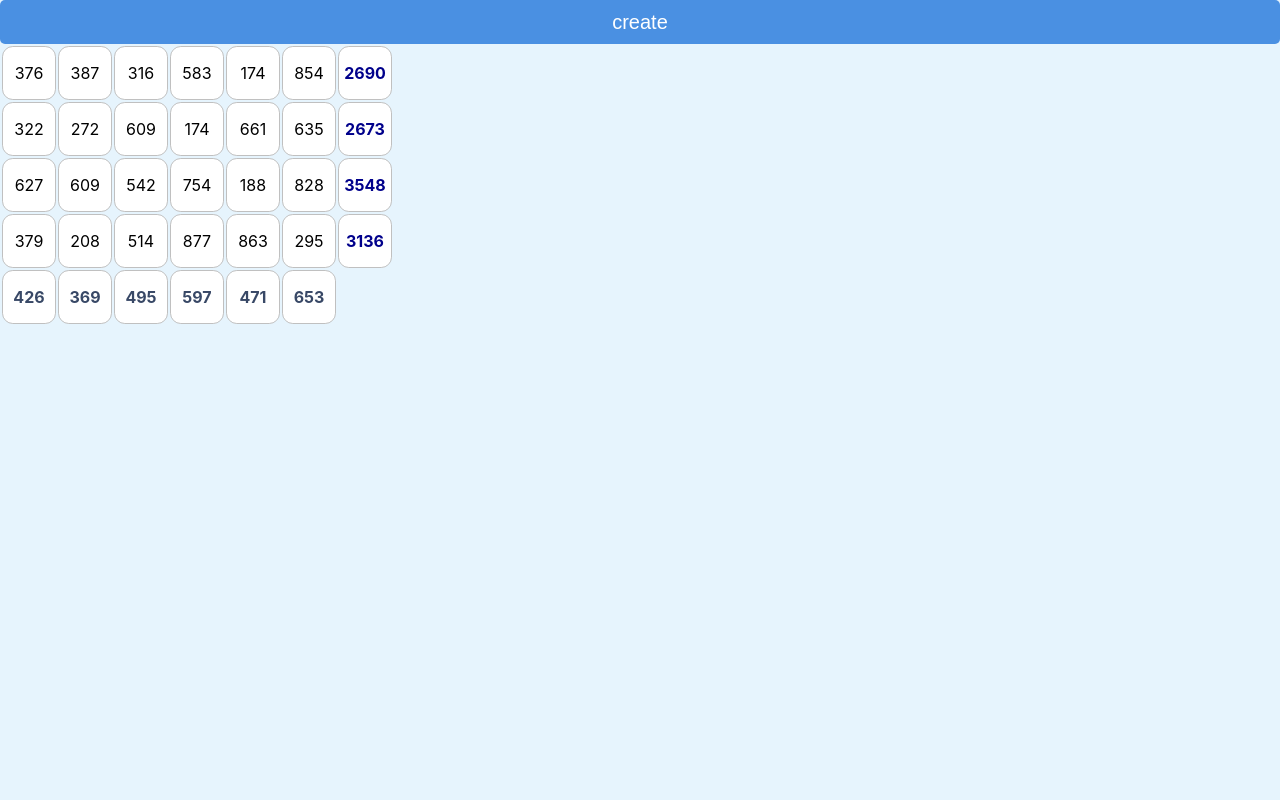
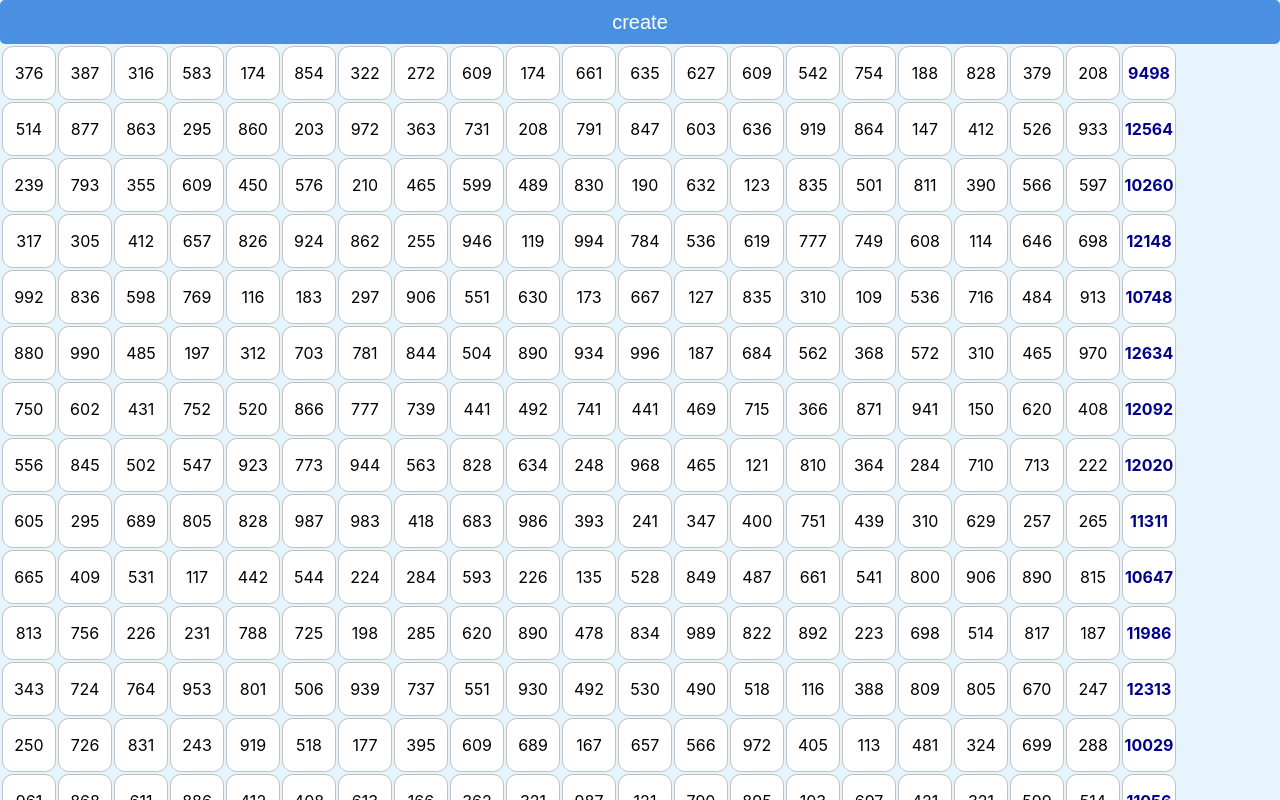
Before and after one commit to Yevgen32/matrix-react, a React (Create React App) app: page / in a window 1280 px wide. Both pictures are taken after a click on the button "create". Shown: the top 800 px of the page. Built offline with nearby package versions, Linux system fonts and the light colour scheme.

Commit message:
hooks done

```diff
--- a/src/App.css
+++ b/src/App.css
@@ -6,7 +6,10 @@ body {
   -webkit-font-smoothing: antialiased;
   -moz-osx-font-smoothing: grayscale;
   background-color: #e6f4fd;
+  user-select: none;
+  -moz-user-select: none;
 }
+
 input {
   margin: 10px 2px;
   width: 85%;
--- a/src/App.js
+++ b/src/App.js
@@ -3,15 +3,13 @@ import Row from "./Row";
 import "./App.css";
 
 const App = () => {
-  const [m] = useState(6);
-  const [n] = useState(4);
-  const [x] = useState(3);
+  const [m] = useState(20);
+  const [n] = useState(20);
+  const [x] = useState(10);
   const [matrix, setMatrix] = useState([]);
   const [sumRow, setSumRow] = useState([]);
   const [averageCol, setAverageCol] = useState([]);
   const [comingItems, setComingItems] = useState([]);
-  const [percentRow, setPercentRow] = useState([]);
-  const [indexSumRow, setIndexSumRow] = useState(null);
 
   const getRandomNumber = (min: number, max: number) =>
     Math.floor(Math.random() * (max - min) + min);
@@ -61,14 +59,19 @@ const App = () => {
     setAverageCol(getAverageCol(matrix));
   }
 
-  const counter = (cur) => {
-    const matrixCount = matrix.map((row)=>row.map((col)=> col.id===cur.id ? {...col, amount: col.amount+1}:col))
+  const counter = cur => {
+    const matrixCount = matrix.map(row =>
+      row.map(col =>
+        col.id === cur.id ? { ...col, amount: col.amount + 1 } : col
+      )
+    );
+      getComingItems(cur)
     setMatrix(matrixCount);
     setSumRow(getSumRow(matrixCount));
     setAverageCol(getAverageCol(matrixCount));
   };
 
-  const getComingItems = (cur) => {
+  const getComingItems = cur => {
     const comingItem = Array.from(
       matrix.flatMap((cell: { id: string, amount: number }) => cell)
     )
@@ -76,9 +79,7 @@ const App = () => {
         (
           a: { id: string, amount: number },
           b: { id: string, amount: number }
-            ) =>
-              Math.abs(cur.amount - a.amount) -
-              Math.abs(cur.amount - b.amount)
+        ) => Math.abs(cur.amount - a.amount) - Math.abs(cur.amount - b.amount)
       )
       .slice(0, Number(x) + 1)
       .map((elem: {}) => {
@@ -87,7 +88,14 @@ const App = () => {
     setComingItems(comingItem);
   };
 
-  const clearStateComing = () => setComingItems([]);
+  const clearStateComing = () => {
+    setComingItems([]);
+  };
+
+  const setIsComingRowBool = (row: [{ id: string, amount: number }]) =>
+      row
+          .map(cell => comingItems.some((id: string) => id === cell.id))
+          .some((col: boolean) => col);
 
   return (
     <div>
@@ -98,6 +106,7 @@ const App = () => {
         <tbody>
           {matrix.map((row, rowI) => (
             <Row
+                setIsComingRowBool={setIsComingRowBool(row)}
               getComingItems={getComingItems}
               // isComingRow={}
               // isPercent={indexSumRow == rowI}
--- a/src/Cell.js
+++ b/src/Cell.js
@@ -8,20 +8,39 @@ const Cell = ({
   updateCurCounter,
   updateCurComing,
   isComingCell,
-  clearStateComing
+  clearStateComing,
+  getPercentRow,
+  rowI,
+  clearStateRowPercent,
+  changeBackgroundPercent
 }) => {
   const hover = () => {
-    if (updateCurComing) {
+    if (updateCurComing && cellValue) {
       updateCurComing(cellValue);
-    } else if (!updateCurComing) {
-        clearStateComing()
+    }
+    if (getPercentRow && !cellValue) {
+      getPercentRow(rowI);
+    }
+    // else if (!updateCurComing) {
+    //     clearStateComing()
+    // }
+  };
+
+  const leaveCurson = () => {
+    if (clearStateComing !== undefined) {
+      clearStateComing();
+    }
+    if (clearStateRowPercent !== undefined) {
+      clearStateRowPercent();
     }
   };
 
   return (
     <td
-      onClick={() => updateCurCounter(cellValue)}
+      onClick={cellValue!==undefined ? () => updateCurCounter(cellValue): null}
       onMouseEnter={hover}
+      onMouseLeave={leaveCurson}
+      style={changeBackgroundPercent}
       className={
         isComingCell
           ? "comingItemStyle"
@@ -33,4 +52,14 @@ const Cell = ({
   );
 };
 
-export default Cell;
+const cellEqual = (prevProps, nextProps) => {
+  if (prevProps.col !== nextProps.col) {
+    return false;
+  }
+  if (prevProps.isComingCell !== nextProps.isComingCell) {
+    return false;
+  }
+  return true;
+};
+
+export default React.memo(Cell, cellEqual);
--- a/src/Row.js
+++ b/src/Row.js
@@ -1,28 +1,94 @@
-import React from "react";
+import React, { useState } from "react";
 import Cell from "./Cell";
 
-const Row = ({ row, sumRow, classAverageCol, counter, getComingItems, comingItems, clearStateComing }) => {
+const Row = ({
+  row,
+  rowI,
+  sumRow,
+  classAverageCol,
+  counter,
+  getComingItems,
+  comingItems,
+  clearStateComing
+}) => {
+  const [percentRow, setPercentRow] = useState([]);
+  const [nowIndex, setNowIndex] = useState(null);
+
   const updateCurCounter = cur => counter(cur);
   const updateCurComing = cur => (getComingItems ? getComingItems(cur) : null);
 
+  const getPercentRow = indexSum => {
+    const percentRowFunction = row.map(cell =>
+      parseFloat((cell.amount * 100) / sumRow).toFixed(1)
+    );
+    setPercentRow(percentRowFunction);
+    setNowIndex(indexSum);
+  };
+
+  const clearStateRowPercent = () => {
+    setNowIndex(null);
+  };
+
+  const changeBackgroundPercent = j => {
+    if (rowI === nowIndex) {
+      return {
+        background:
+          ("linear-gradient(white ": string) +
+          (100 - percentRow[j]) +
+          ("%, yellow ": string) +
+          percentRow[j] +
+          ("%)": string),
+        fontWeight: "bold"
+      };
+    } else {
+      return null;
+    }
+  };
+
   return (
     <tr>
-      {row.map((col, colI) => (
+      {(rowI === nowIndex ? percentRow : row).map((col, colI) => (
         <Cell
-          isComingCell={comingItems? comingItems.some((id)=>col.id===id):false}
+          isComingCell={
+            comingItems ? comingItems.some(id => col.id === id) : false
+          }
+          key={col.id}
           cellValue={col}
           clearStateComing={clearStateComing}
           updateCurComing={updateCurComing}
           updateCurCounter={updateCurCounter}
+          changeBackgroundPercent={changeBackgroundPercent(colI)}
           classAverageCol={classAverageCol}
           col={col.amount || col}
         />
       ))}
       {sumRow !== undefined && sumRow.length !== 0 ? (
-        <Cell col={sumRow} classSumRow="sumRow" />
+        <Cell
+          col={sumRow}
+          getPercentRow={getPercentRow}
+          clearStateRowPercent={clearStateRowPercent}
+          rowI={rowI}
+          classSumRow="sumRow"
+        />
       ) : null}
     </tr>
   );
 };
 
-export default Row;
+const rowEqual = (prevProps, nextProps) => {
+  if (prevProps.row !== nextProps.row) {
+    return false;
+  }
+  if (prevProps.rowI !== nextProps.rowI) {
+    return false;
+  }
+  if (prevProps.sumRow !== nextProps.sumRow) {
+    return false;
+  }
+  if (prevProps.setIsComingRowBool !== nextProps.setIsComingRowBool) {
+    return false;
+  }
+  return true;
+};
+
+export default React.memo(Row, rowEqual);
```
Lines whose indentation alone changed are shown as unchanged.
